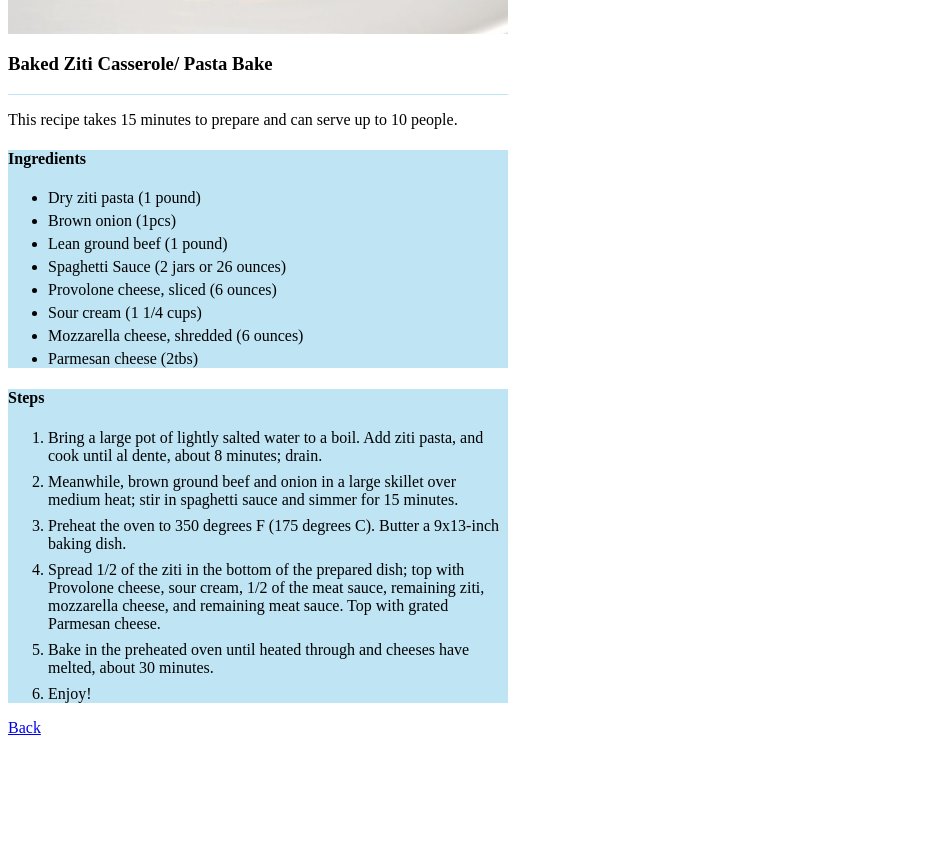
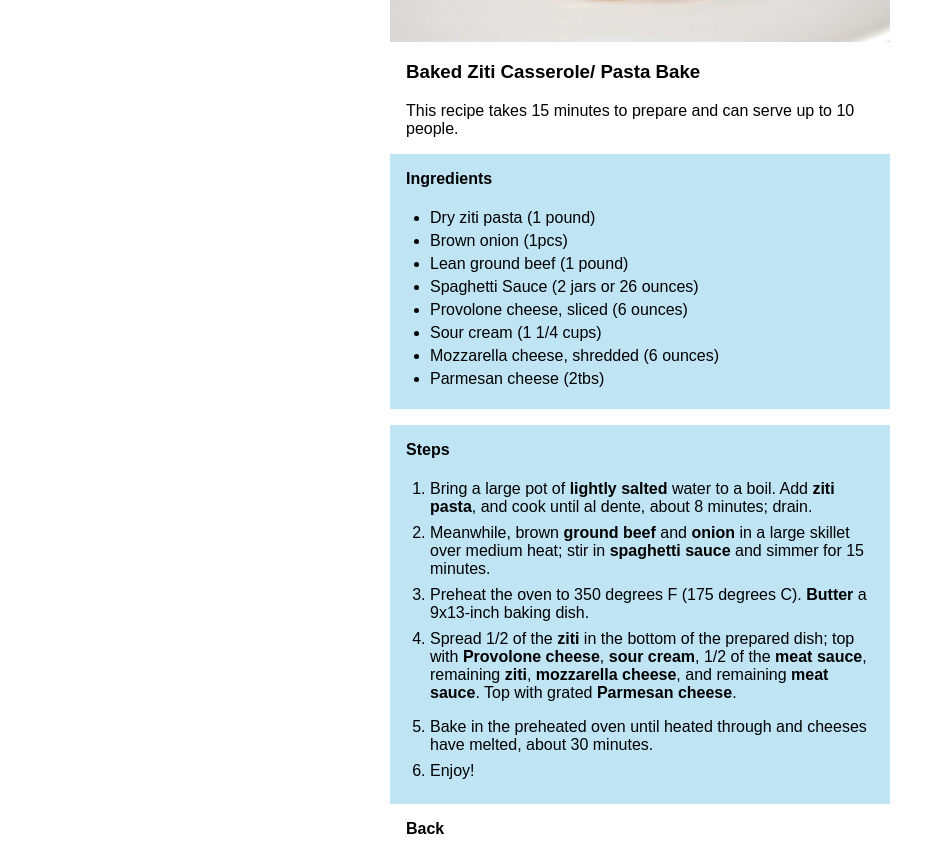
Before and after one commit to arhorner/odin-recipes, a plain HTML site: page recipes/baked-ziti.html in a window 1280 px wide. Shown: the part 408-1262 px from the top of the page, without its empty margins (0-945 px from the left). Before the commit the page ends 1153 px from the top, so only its background shows below. Drawn offline with Linux system fonts and the light colour scheme.

Commit message:
Add further styling to home and recipe pages
Added styling to home page, wrapped recipe pages in container div, split each section into card divs

```diff
--- a/recipes/baked-ziti.html
+++ b/recipes/baked-ziti.html
@@ -2,6 +2,8 @@
     <link rel="stylesheet" href="../style.css">
 </head>
 
+<div class="container">
+    <div class="card">
         <div class="title">
             <h1>Baked Ziti</h1>
         </div>
@@ -13,7 +15,9 @@
         </div>
 
         <p>This recipe takes 15 minutes to prepare and can serve up to 10 people.</p>
+    </div>
 
+    <div class="card">
         <div class="ingredients-list">
             <h4>Ingredients</h4>
             <ul>
@@ -27,19 +31,22 @@
                 <li>Parmesan cheese (2tbs)</li>
             </ul>
         </div>
+    </div>
 
+    <div class="card">
         <div class="steps-list">
             <h4>Steps</h4>
 
             <ol>
-        <li>Bring a large pot of lightly salted water to a boil. Add ziti pasta, and cook until al dente, about 8 minutes; drain.</li>
-        <li>Meanwhile, brown ground beef and onion in a large skillet over medium heat; stir in spaghetti sauce and simmer for 15 minutes.</li>
-        <li>Preheat the oven to 350 degrees F (175 degrees C). Butter a 9x13-inch baking dish.</li>
-        <li>Spread 1/2 of the ziti in the bottom of the prepared dish; top with Provolone cheese, sour cream, 1/2 of the meat sauce, remaining ziti, mozzarella cheese, and remaining meat sauce. Top with grated Parmesan cheese.</li>
+                <li>Bring a large pot of <strong>lightly salted</strong> water to a boil. Add <strong>ziti pasta</strong>, and cook until al dente, about 8 minutes; drain.</li>
+                <li>Meanwhile, brown <strong>ground beef</strong> and <strong>onion</strong> in a large skillet over medium heat; stir in <strong>spaghetti sauce</strong> and simmer for 15 minutes.</li>
+                <li>Preheat the oven to 350 degrees F (175 degrees C). <strong>Butter</strong> a 9x13-inch baking dish.</li>
+                <li>Spread 1/2 of the <strong>ziti</strong> in the bottom of the prepared dish; top with <strong>Provolone cheese</strong>, <strong>sour cream</strong>, 1/2 of the <strong>meat sauce</strong>, remaining <strong>ziti</strong>, <strong>mozzarella cheese</strong>, and remaining <strong>meat sauce</strong>. Top with grated <strong>Parmesan cheese</strong>.</p></li>
                 <li>Bake in the preheated oven until heated through and cheeses have melted, about 30 minutes.</li>
                 <li>Enjoy!</li>
             </ol>
         </div>
-
+    </div>
 
     <a href="../index.html">Back</a>
+</div>
--- a/style.css
+++ b/style.css
@@ -1,16 +1,68 @@
+body {
+    display: block;
+    margin: 8px;
+    font-family: Arial, Helvetica, sans-serif;
+}
+
+.container {
+    width: 500px;
+    margin: 16px auto;
+}
+
+.choices {
+    display: block;
+}
+
+.choices .card {
+    height: 100px;
+    font-size: 20px;
+    background-color: rgb(191, 228, 244);
+    padding-top: 16px;
+}
+
+a {
+    text-decoration: none;
+    font-weight: bold;
+    color: black;
+    margin-left: 16px;
+}
+
+
+.card {
+    margin: 16px auto;
+}
+
 .title {
     border-bottom: 1px solid rgb(191, 228, 244);
     width: 500px;
 }
 
+h1 {
+    margin-left: 16px;
+}
+
+h3 {
+    margin-left: 16px;
+}
+
+h4 {
+    margin-left: 16px;
+    margin-top: 0;
+    padding-top: 16px;
+}
+
+p {
+    margin-left: 16px;
+}
+
 .subtitle {
     width: 500px;
-    border-bottom: 1px solid rgb(191, 228, 244);
 }
 
 .ingredients-list {
     background-color: rgb(191, 228, 244);
     width: 500px;
+    padding: 16px auto;
 }
 
 .steps-list {
@@ -25,3 +77,12 @@ li {
 .steps-list li {
     margin-bottom: 8px;
 }
+
+ul {
+    padding-bottom: 16px;
+}
+
+ol {
+    padding-bottom: 16px;
+    padding-right: 16px;
+}
```
Also changed, not shown: index.html (+16 -6 lines), recipes/german-style-hot-dog.html (+10 -5 lines), recipes/tomato-soup.html (+12 -5 lines). Lines whose indentation alone changed are shown as unchanged.
